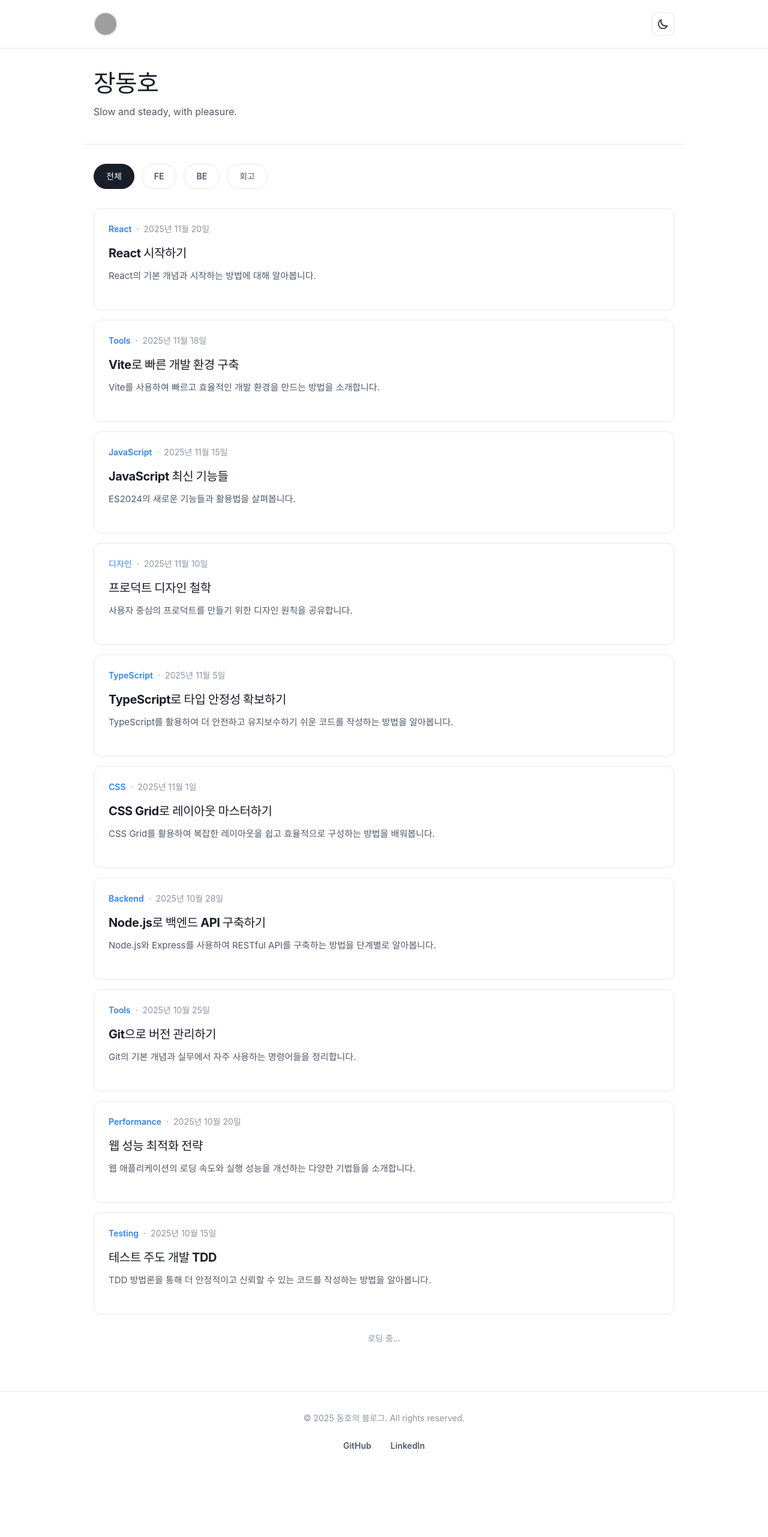
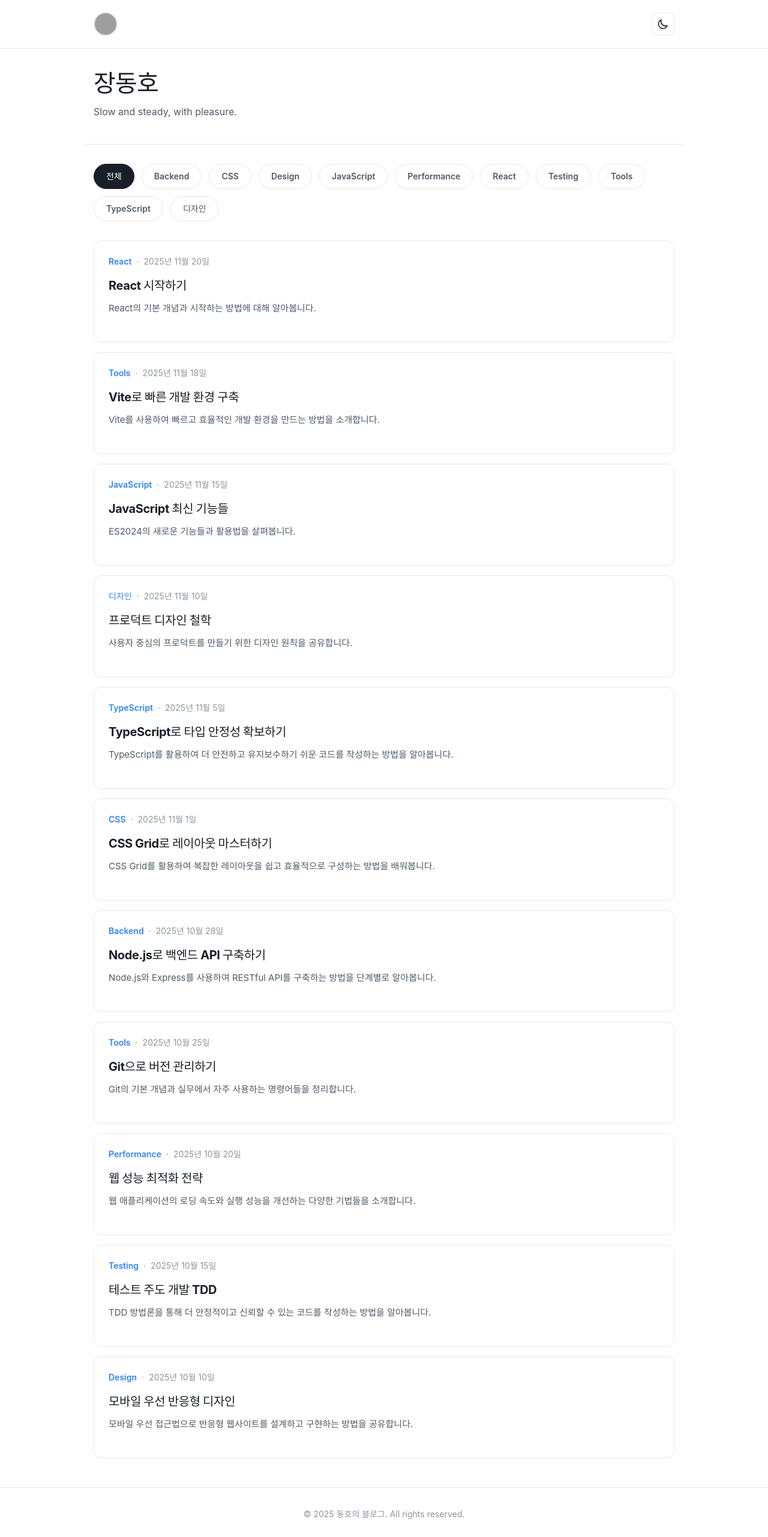
Before and after one commit to JangDongHo/dongho-blog, a React (Vite) app: page / in a window 1280 px wide. Shown: the top 2562 px of the page at 60% size. Before the commit the page ends 2452 px from the top, so only its background shows below. Built offline with nearby package versions, Linux system fonts and the light colour scheme; grey boxes are pictures that could not be loaded.

Commit message:
✨ feat: 게시글에서 사용된 카테고리 동적으로 추출

```diff
--- a/src/pages/Blog.tsx
+++ b/src/pages/Blog.tsx
@@ -1,4 +1,4 @@
-import { useEffect, useRef, useState } from 'react'
+import { useEffect, useMemo, useRef, useState } from 'react'
 import { useNavigate } from 'react-router-dom'
 import { CONTENT_MAX_WIDTH } from '../config/layout'
 import { useTheme } from '../contexts/ThemeContext'
@@ -6,7 +6,7 @@ import { getAllPosts } from '../posts/posts'
 import type { BlogPost } from '../types'
 import { formatDateToKorean } from '../utils/date'
 
-const POSTS_PER_PAGE = 5
+const POSTS_PER_PAGE = 10
 
 function Blog() {
   const [activeCategory, setActiveCategory] = useState<string>('전체')
@@ -23,7 +23,13 @@ function Blog() {
     category: post.category ?? "-"
   }))
 
-  const categories = ['전체', 'FE', 'BE', '회고']
+  // 게시글에서 사용된 카테고리를 동적으로 추출
+  const categories = useMemo(() => {
+    const uniqueCategories = Array.from(
+      new Set(posts.map(post => post.category).filter(cat => cat && cat !== "-"))
+    ).sort()
+    return ['전체', ...uniqueCategories]
+  }, [posts])
 
   const filteredPosts = activeCategory === '전체'
     ? posts
```
